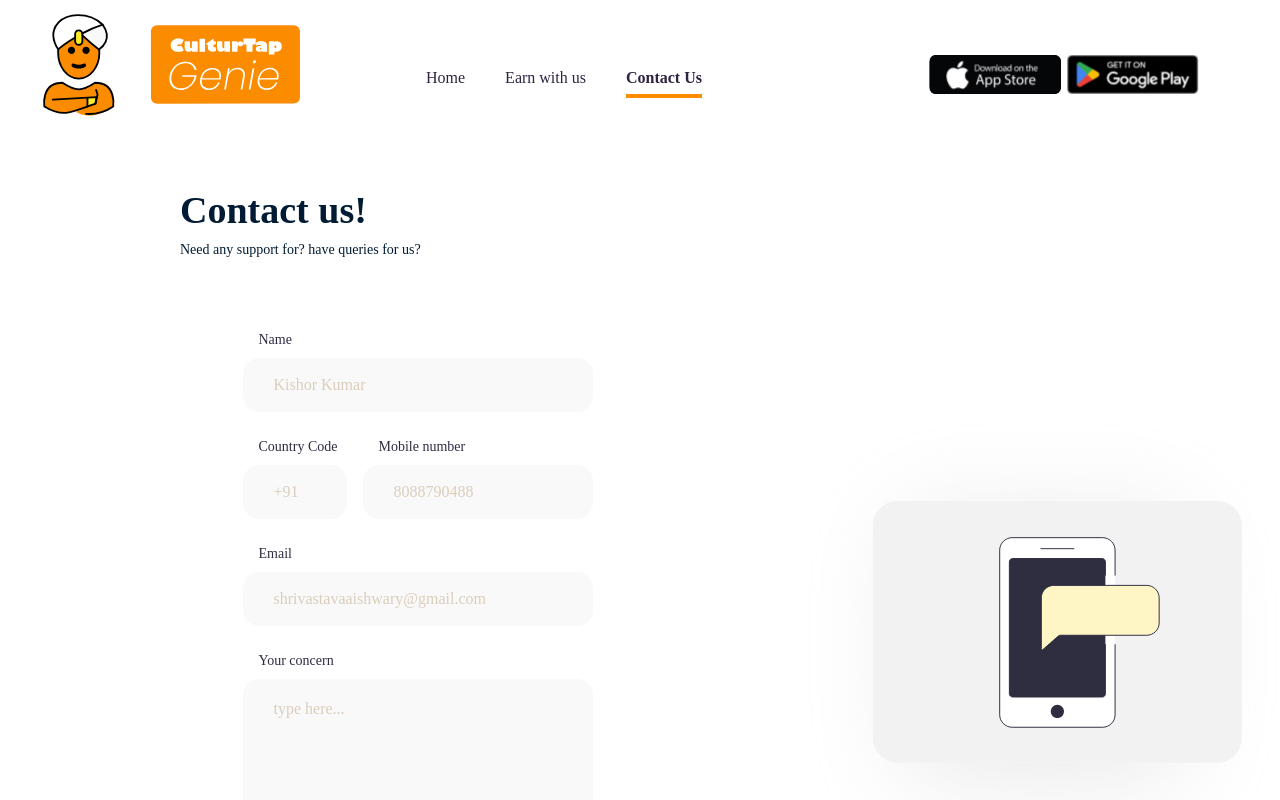
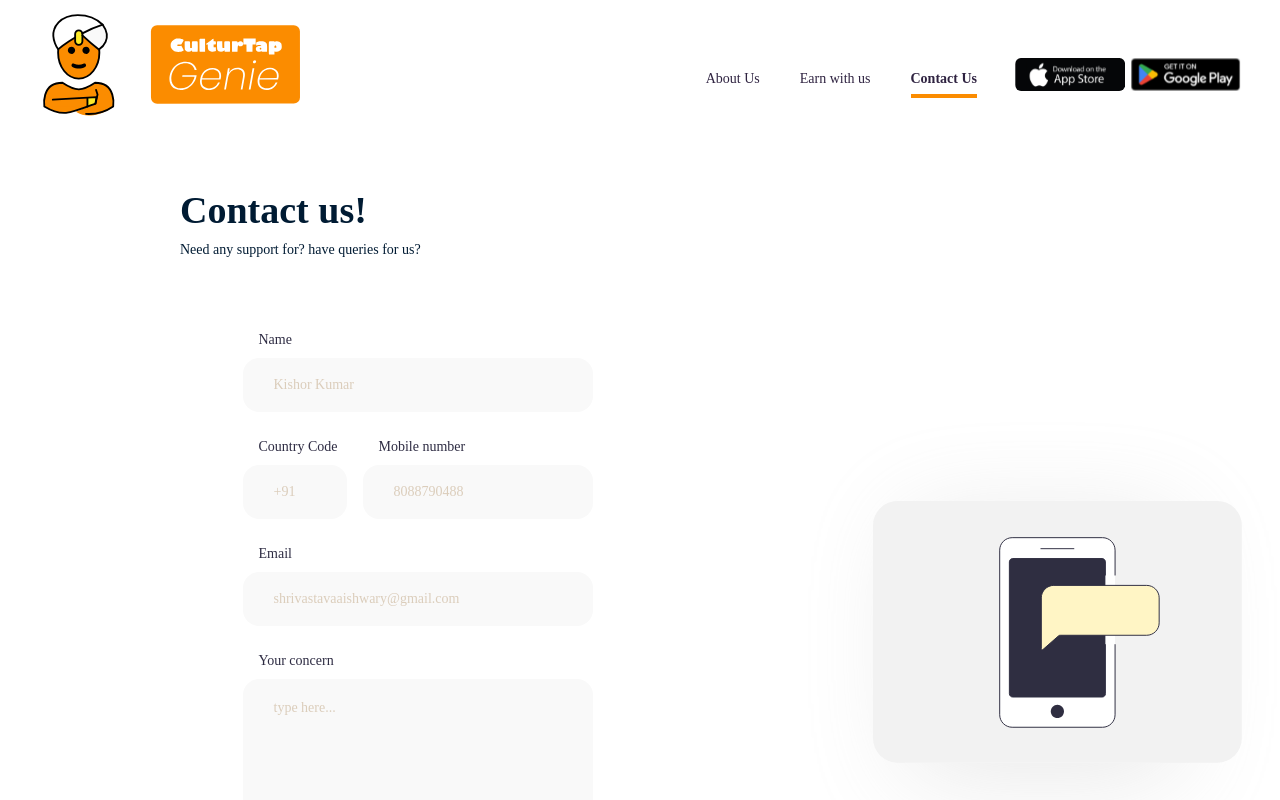
Before and after one commit to chandresh-t75/CulturTap-Genie-Frontend, a React (Create React App) app: page /contact in a window 1280 px wide. Shown: the top 800 px of the page. Built offline with nearby package versions, Linux system fonts and the light colour scheme.

Commit message:
"bew modify"

```diff
--- a/src/components/contacts/ContactElement.js
+++ b/src/components/contacts/ContactElement.js
@@ -112,7 +112,7 @@ const ContactElement = ({ details }) => {
               value={data.name}
               onChange={HandleChange}
               required
-              className="w-[350px] h-[54px] text-black  rounded-2xl bg-[#f9f9f9] stroke-[#2e2c43] outline-none px-[31px] placeholder-[#dbcdbb]"
+              className="w-[350px] h-[54px] text-[14px] text-black  rounded-2xl bg-[#f9f9f9] stroke-[#2e2c43] outline-none px-[31px] placeholder-[#dbcdbb]"
             />
           </div>
           <div className="flex gap-[16px]">
@@ -127,7 +127,7 @@ const ContactElement = ({ details }) => {
                 value={data.countryCode}
                 onChange={HandleChange}
                 required
-                className="w-[104px] h-[54px]  rounded-2xl bg-[#f9f9f9] stroke-[#2e2c43] outline-none px-[31px] text-black placeholder-[#dbcdbb]"
+                className="w-[104px] h-[54px] text-[14px] rounded-2xl bg-[#f9f9f9] stroke-[#2e2c43] outline-none px-[31px] text-black placeholder-[#dbcdbb]"
               />
             </div>
             <div>
@@ -141,7 +141,7 @@ const ContactElement = ({ details }) => {
                 value={data.mobileNo}
                 onChange={HandleChange}
                 required
-                className="w-[230px] h-[54px] rounded-2xl bg-[#f9f9f9] stroke-[#2e2c43] outline-none px-[31px] text-black placeholder-[#dbcdbb]"
+                className="w-[230px] h-[54px] text-[14px] rounded-2xl bg-[#f9f9f9] stroke-[#2e2c43] outline-none px-[31px] text-black placeholder-[#dbcdbb]"
               />
             </div>
           </div>
@@ -154,7 +154,7 @@ const ContactElement = ({ details }) => {
               value={data.email}
               onChange={HandleChange}
               required
-              className="w-[350px] h-[54px] rounded-2xl bg-[#f9f9f9] stroke-[#2e2c43] outline-none px-[31px] text-black placeholder-[#dbcdbb]"
+              className="w-[350px] h-[54px] rounded-2xl text-[14px] bg-[#f9f9f9] stroke-[#2e2c43] outline-none px-[31px] text-black placeholder-[#dbcdbb]"
             />
           </div>
           <div>
@@ -167,7 +167,7 @@ const ContactElement = ({ details }) => {
               value={data.concern}
               onChange={HandleChange}
               required
-              className="w-[350px] h-[180px] rounded-2xl bg-[#f9f9f9] stroke-[#2e2c43] outline-none px-[31px] py-[18px] text-black placeholder-[#dbcdbb]"
+              className="w-[350px] h-[180px] text-[14px] rounded-2xl bg-[#f9f9f9] stroke-[#2e2c43] outline-none px-[31px] py-[18px] text-black placeholder-[#dbcdbb]"
             />
           </div>
           <button
--- a/src/components/home/Home.js
+++ b/src/components/home/Home.js
@@ -148,7 +148,7 @@ const Home = () => {
         ))}
       </div>
 
-      <div className="w-full flex flex-col md:flex-row mt-6 ">
+      <div className="w-full flex flex-col md:flex-row mt-10 ">
         <div className="w-screen flex flex-1 flex-col  flex-wrap pl-[20px] pr-[20px] sm:pl-[50px] sm:pr-[30px] lg:pl-[160px] lg:pr-[40px] gap-[30px] my-10 max-lg:justify-center">
           <h1 className="text-[28px] md:text-[32px] xl:text-[38px] font-extrabold heading-color max-sm:text-[28px]">
             About Us !
--- a/src/components/navbar/Navbar.js
+++ b/src/components/navbar/Navbar.js
@@ -50,9 +50,11 @@ const Navbar = () => {
     }
 
     return (
-        <div className='w-screen max-sm:fixed max-sm:top-0 flex justify-between  gap-10 md:px-[14px] max-sm:mt-0 max-lg:pb-[20px]  max-lg:pr-[20px] bg-white z-50'>
+        <div className='w-screen max-sm:fixed max-sm:top-0 flex justify-between md:px-[14px] max-sm:mt-0 max-lg:pb-[20px]  lg:pr-[50px] bg-white z-50'>
             <div className='pt-[14px] flex flex-row gap-[20px] md:pl-[14px] max-lg:pl-[30px] relative'>
+            <a href="/">
                 <img src={logo} alt="logo" className=' w-[50px] h-[50px] lg:w-[80px] lg:h-[80px] xl:w-[102px] xl:h-[102px]' />
+                </a>
                 {
                      <img src={Genie} alt="logo" className=' w-[80px] h-[50px] lg:w-[120px] lg:h-[80px] xl:w-[150px] xl:h-[102px]' />
 
@@ -65,27 +67,27 @@ const Navbar = () => {
                 } */}
 
             </div>
-            <div className='w-[840px] hidden lg:flex lg:gap-4 justify-around items-center text-[#2f2341] text-[16px]'>
+            <div className=' hidden lg:flex lg:gap-10 items-center  text-[#2f2341] text-[16px]'>
                 <div className='w-full flex pt-[40px] gap-[40px] '>
 
 
                     <div className='w-[max-content]'>
-                        <Link to='/' className={`${currPage === "home" ? "font-bold border-b-4 pb-2  border-[#fb8c00]" : ""} text-[16px] `}>Home</Link>
+                        <Link to='/' className={`${currPage === "home" ? "font-bold border-b-4 pb-2  border-[#fb8c00]" : ""} text-[16px] sm:text-[14px] `}>About Us</Link>
                     </div>
 
                     <div className='w-[max-content]'>
-                        <Link to='/earn' className={`${currPage === "earn" ? "font-bold border-b-4 pb-2  border-[#fb8c00]" : ""} text-[16px] `}>Earn with us</Link>
+                        <Link to='/earn' className={`${currPage === "earn" ? "font-bold border-b-4 pb-2  border-[#fb8c00]" : ""} text-[16px] sm:text-[14px]`}>Earn with us</Link>
                     </div>
                     <div className='w-[max-content]'>
-                        <Link to='/contact' className={`${currPage === "contact" ? "font-bold border-b-4 pb-2  border-[#fb8c00]" : ""} text-[16px] `}>Contact Us</Link>
+                        <Link to='/contact' className={`${currPage === "contact" ? "font-bold border-b-4 pb-2  border-[#fb8c00]" : ""} text-[16px] sm:text-[14px] `}>Contact Us</Link>
                     </div>
                 </div>
                 <div className='w-full flex scale-110 pl-2 gap-[5px] items-center justify-center'>
                     <a href="#" className='mt-[30px]'>
-                        <img src={appStore} alt="appStore" width="120px" height="55px" />
+                        <img src={appStore} alt="appStore" width="100px" height="44px" />
                     </a>
                     <a href="#" className='mt-[30px]'>
-                        <img src={playStore} alt="playStore" width="120px" height="55px" />
+                        <img src={playStore} alt="playStore" width="100px" height="44px" />
                     </a>
                 </div>
             </div>
```
